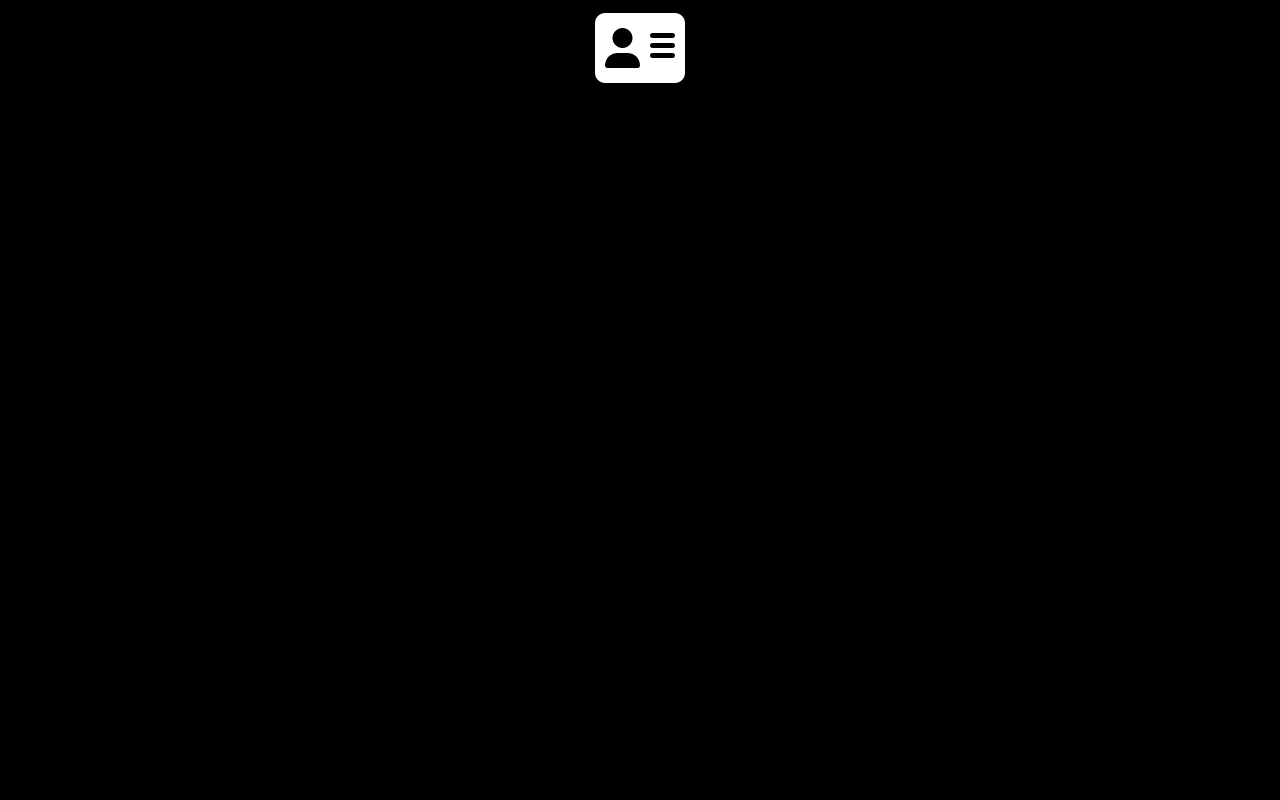
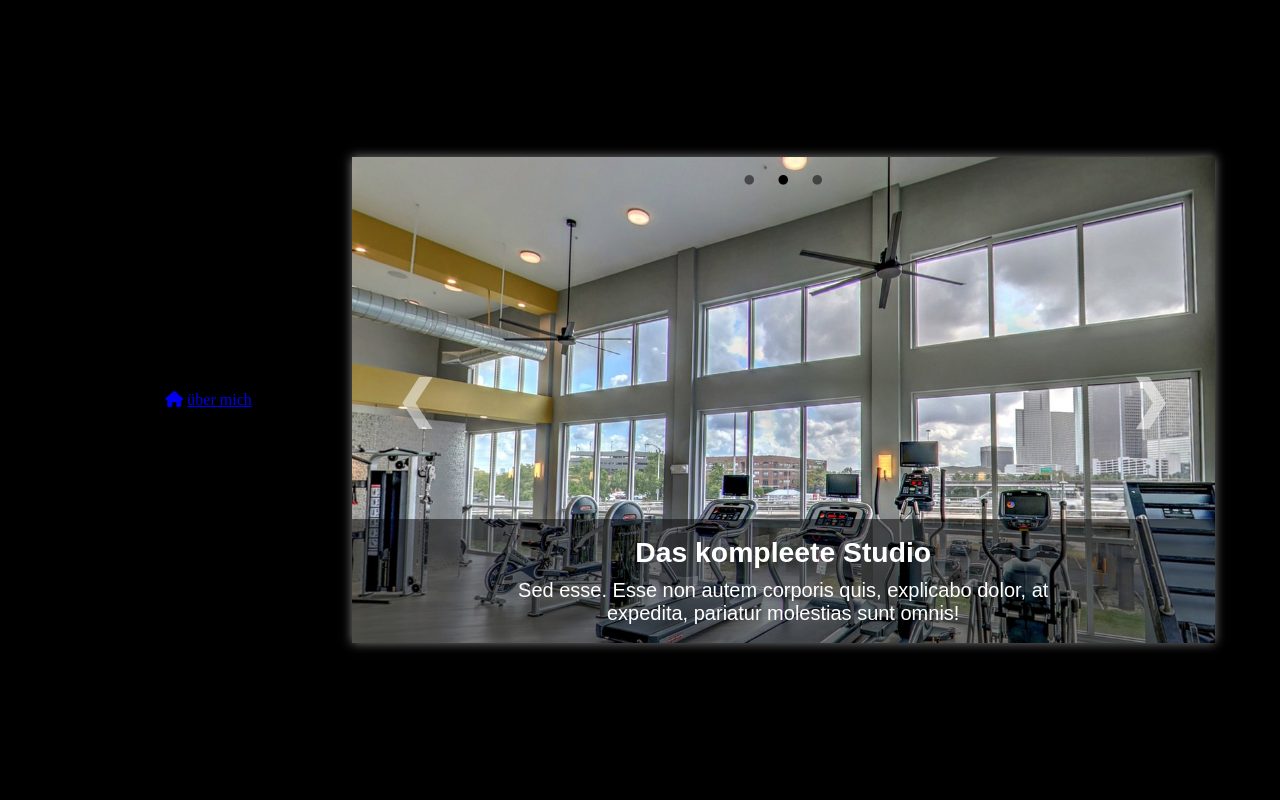
Before and after one commit to Satch2619/Web_Projekte, a plain HTML site: page Personal Trainer/gym.html in a window 1280 px wide. Drawn offline with Linux system fonts and the light colour scheme.

Commit message:
Slideshow erstellt

```diff
--- a/Personal Trainer/gym.css
+++ b/Personal Trainer/gym.css
@@ -1,16 +1,203 @@
 body {
+  display: flex;
+  justify-content: center;
+  align-items: center;
+  height: 100vh;
+  margin: 0;
   background-color: black;
 }
 
-.card {
+.navbar {
+  margin: 100px;
+}
+
+/* Äußerster Behälter, regelt die Größe der Slideshow */
+.slideshow-behaelter-behaelter {
+  width: 50%;
+}
+
+/* Innerer Behälter, sorgt mit dem Padding dafür, dass das Seitenverhältnis immer
+  beibehalten wird. 56.25% entspricht einem Seitenverhältnis von 16:9, da 9/16 = 0.5625 */
+.slideshow-behaelter {
+  width: 100%;
+  padding-top: 56.25%;
+  position: relative;
+}
+
+/* Die Slideshow wird nun in den Padding-Bereich des Behälters positioniert und füllt diesen aus */
+.slideshow {
+  width: 100%;
+  height: 100%;
+  box-shadow: 0px 0px 10px gray;
+  position: absolute;
+  top: 0;
+  left: 0;
+}
+
+.slide {
+  position: absolute;
+  top: 0;
+  right: 0;
+  bottom: 0;
+  left: 0;
+  overflow: hidden;
+  opacity: 0;
+  transition: opacity 2s;
+}
+
+.slide-bild {
+  width: 100%;
+}
+
+.slide-textbereich {
+  position: absolute;
+  left: 0;
+  bottom: 0;
+  right: 0;
+  /* Die top-Zuweisung wurde entfernt. Die Höhe des Textbereiches regelt nun das Padding,
+      damit immer der gesamte Text hineinpasst */
+  background-color: rgba(0, 0, 0, 0.5);
+  color: white;
+  text-align: center;
+  font-family: sans-serif;
+  padding: 2% 15%;
+}
+
+.slide-ueberschrift {
+  font-size: 2rem;
+  /* Durch das Padding im Textbereich ist der Margin oben nun nicht mehr nötig */
+  margin: 0;
+  margin-bottom: 10px;
+}
+
+.slide-beschreibung {
+  font-size: 1.4rem;
+  margin: 0;
+}
+
+.pfeil {
+  position: absolute;
+  top: 0;
+  bottom: 0;
+  font-size: 50px;
+  font-weight: bold;
   display: flex;
   justify-content: center;
-  justify-items: center;
-  color: white;
-  font-size: 5rem;
+  align-items: center;
+  width: 15%;
+  color: rgba(255, 255, 255, 0.5);
+  user-select: none;
+  cursor: pointer;
 }
 
-.icon {
+.pfeil:hover {
   color: white;
-  font-size: x-large;
 }
+
+.pfeil-links {
+  left: 0;
+}
+
+.pfeil-rechts {
+  right: 0;
+}
+
+.indikatorenliste {
+  position: absolute;
+  top: 0;
+  left: 0;
+  right: 0;
+  list-style-type: none;
+  font-size: 40px;
+  display: flex;
+  justify-content: center;
+  margin: 0;
+  padding: 0;
+}
+
+.indikator {
+  padding: 0 10px;
+  user-select: none;
+  cursor: pointer;
+  opacity: 0.5;
+  transition: opacity 2s;
+}
+
+.aktiv {
+  opacity: 1;
+}
+
+/* Die Media Queries regeln stufenweise, wie sich die Slideshow auf kleineren Bildschirmen
+  verhält. Dabei werden die Breite der Slideshow sowie die Schriftgrößen angepasst. */
+
+@media screen and (max-width: 1400px) {
+  .slideshow-behaelter-behaelter {
+    width: 67.41%;
+  }
+
+  .slide-ueberschrift {
+    font-size: 1.77rem;
+  }
+
+  .slide-beschreibung {
+    font-size: 1.25rem;
+  }
+}
+
+@media screen and (max-width: 1200px) {
+  .slideshow-behaelter-behaelter {
+    width: 74.1%;
+  }
+
+  .slide-ueberschrift {
+    font-size: 1.69rem;
+  }
+
+  .slide-beschreibung {
+    font-size: 1.18rem;
+  }
+}
+
+@media screen and (max-width: 992px) {
+  .slideshow-behaelter-behaelter {
+    width: 81.07%;
+  }
+
+  .slide-ueberschrift {
+    font-size: 1.6rem;
+  }
+
+  .slide-beschreibung {
+    font-size: 1.12rem;
+  }
+}
+
+@media screen and (max-width: 768px) {
+  .slideshow-behaelter-behaelter {
+    width: 88.57%;
+  }
+
+  .slide-ueberschrift {
+    font-size: 1.5rem;
+  }
+
+  .slide-beschreibung {
+    font-size: 1.05rem;
+  }
+}
+
+@media screen and (max-width: 576px) {
+  .slideshow-behaelter-behaelter {
+    width: 95%;
+  }
+
+  .slide-ueberschrift {
+    font-size: 1.42rem;
+  }
+
+  /* In der kleinsten Größe wird die Beschreibung ausgeblendet, da sie nicht
+      in das Textfeld passen oder das Bild beinahe komplett verdecken würde. */
+  .slide-beschreibung {
+    display: none;
+  }
+}
--- a/Personal Trainer/gym.html
+++ b/Personal Trainer/gym.html
@@ -4,7 +4,7 @@
     <meta charset="UTF-8" />
     <meta http-equiv="X-UA-Compatible" content="IE=edge" />
     <meta name="viewport" content="width=device-width, initial-scale=1.0" />
-    <title>Kontakt</title>
+    <title>Gym</title>
     <link rel="stylesheet" href="gym.css" />
     <script
       src="https://kit.fontawesome.com/0542d03b7b.js"
@@ -12,8 +12,70 @@
     ></script>
   </head>
   <body>
-    <div class="card">
-      <i class="fas far fa-address-card"></i>
+    <nav class="navbar">
+      <a href="index.html"><i class="fa-solid fa-house"></i></a>
+      <a href="über mich.html">über mich</a>
+    </nav>
+    <br />
+    <div class="slideshow-behaelter-behaelter">
+      <div class="slideshow-behaelter">
+        <div class="slideshow">
+          <div class="slide">
+            <img
+              src="bilder/dumbbells-g182b5f462_1280.jpg"
+              alt="Handel Bar"
+              class="slide-bild"
+            />
+            <div class="slide-textbereich">
+              <h3 class="slide-ueberschrift">Gewichte für jeden!</h3>
+              <p class="slide-beschreibung">
+                Lorem ipsum dolor, sit amet consectetur adipisicing elit.
+                Numquam necessitatibus cum molestias distinctio ex.
+              </p>
+            </div>
+          </div>
+          <div class="slide">
+            <img
+              src="bilder/fitness-g5e13b00fa_1280.jpg"
+              alt="Studio"
+              class="slide-bild"
+            />
+            <div class="slide-textbereich">
+              <h3 class="slide-ueberschrift">Das kompleete Studio</h3>
+              <p class="slide-beschreibung">
+                Sed esse. Esse non autem corporis quis, explicabo dolor, at
+                expedita, pariatur molestias sunt omnis!
+              </p>
+            </div>
+          </div>
+          <div class="slide">
+            <img
+              src="bilder/gym-g798800b3a_1280.jpg"
+              alt="Express Area"
+              class="slide-bild"
+            />
+            <div class="slide-textbereich">
+              <h3 class="slide-ueberschrift">Für die ganz schnellen</h3>
+              <p class="slide-beschreibung">
+                Distinctio odio quas, exercitationem eius labore! Ullam tempora
+                nemo iste vero facilis amet molestias officia!
+              </p>
+            </div>
+          </div>
+          <a class="pfeil pfeil-links" onclick="umschalten(-1)"
+            ><span>&#10094;</span></a
+          >
+          <a class="pfeil pfeil-rechts" onclick="umschalten(1)"
+            ><span>&#10095;</span></a
+          >
+          <ol class="indikatorenliste">
+            <li class="indikator" onclick="springeZuEintrag(0)">&#8226;</li>
+            <li class="indikator" onclick="springeZuEintrag(1)">&#8226;</li>
+            <li class="indikator" onclick="springeZuEintrag(2)">&#8226;</li>
+          </ol>
+        </div>
+      </div>
     </div>
+    <script src="gym.js"></script>
   </body>
 </html>
--- /dev/null
+++ b/Personal Trainer/gym.js
@@ -0,0 +1,43 @@
+const indikatoren = document.getElementsByClassName("indikator");
+indikatoren[0].classList.add("aktiv");
+
+const slides = document.getElementsByClassName("slide");
+slides[0].classList.add("aktiv");
+
+var aktuellerIndex = 0;
+var letzteAktualisierung = new Date();
+
+function umschalten(anzahl) {
+    var neuerIndex = aktuellerIndex + anzahl;
+
+    if(neuerIndex < 0) {
+        neuerIndex = slides.length -1;
+    }
+
+    if(neuerIndex > slides.length -1) {
+        neuerIndex = 0;
+    }
+
+    springeZuEintrag(neuerIndex);
+}
+
+function springeZuEintrag(neuerIndex) {
+    indikatoren[aktuellerIndex].classList.remove("aktiv");
+    slides[aktuellerIndex].classList.remove("aktiv");
+
+    indikatoren[neuerIndex].classList.add("aktiv");
+    slides[neuerIndex].classList.add("aktiv");
+
+    aktuellerIndex = neuerIndex;
+    letzteAktualisierung = new Date();
+}
+
+function automatischWeiterschalten() {
+    const vergangeneZeit = new Date() - letzteAktualisierung;
+
+    if(vergangeneZeit >= 3000) {
+        umschalten(1);
+    }
+}
+
+setInterval(automatischWeiterschalten, 500);
```
Also changed, not shown: Personal Trainer/index.html (+1 -1 lines).
